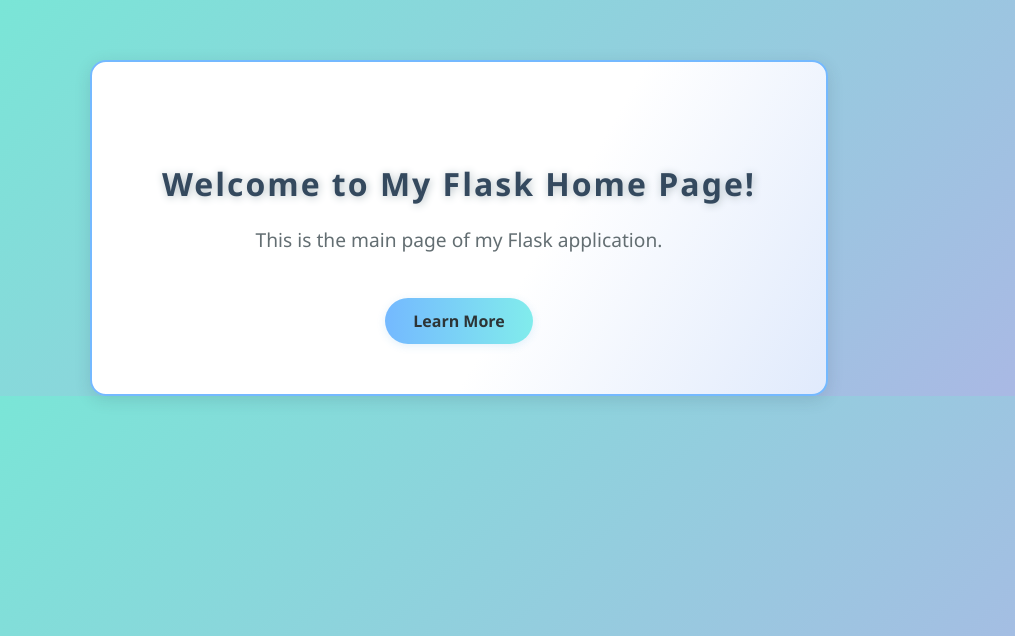
After one commit to PrajwalMalokar/devops-git-task, a Flask app: page /home in a window 1280 px wide. The commit adds this page. Shown: the top 636 px of the page, without its empty margins (181-1196 px from the left). Run offline with Flask 3, Linux system fonts and the light colour scheme.

Commit message:
Added Home Page

```diff
--- a/app.py
+++ b/app.py
@@ -6,5 +6,9 @@ app = Flask(__name__)
 def login():
     return render_template('login.html')
 
+@app.route('/home')
+def home():
+    return render_template('index.html')
+
 if __name__=='__main__':
     app.run(debug=True, host='0.0.0.0', port=5000)
--- /dev/null
+++ b/templates/index.html
@@ -0,0 +1,60 @@
+<!DOCTYPE html>
+<html lang="en">
+<head>
+    <meta charset="UTF-8">
+    <title>Flask Home Page</title>
+    <style>
+        body {
+            background: linear-gradient(135deg, #74ebd5 0%, #ACB6E5 100%);
+            font-family: 'Segoe UI', Arial, sans-serif;
+            margin: 0;
+            padding: 0;
+            text-align: center;
+        }
+        h1 {
+            color: #34495e;
+            margin-top: 50px;
+            letter-spacing: 2px;
+            text-shadow: 1px 1px 8px #b2bec3;
+        }
+        p {
+            color: #636e72;
+            font-size: 1.2em;
+            margin-bottom: 20px;
+        }
+        .container {
+            background: linear-gradient(120deg, #ffffff 60%, #e0eafc 100%);
+            border-radius: 16px;
+            box-shadow: 0 4px 16px rgba(44, 62, 80, 0.15);
+            display: inline-block;
+            padding: 50px 70px;
+            margin-top: 60px;
+            border: 2px solid #74b9ff;
+        }
+        .btn {
+            display: inline-block;
+            padding: 12px 28px;
+            margin-top: 25px;
+            background: linear-gradient(90deg, #74b9ff 0%, #81ecec 100%);
+            color: #2d3436;
+            font-weight: bold;
+            border: none;
+            border-radius: 25px;
+            box-shadow: 0 2px 8px rgba(52, 152, 219, 0.15);
+            cursor: pointer;
+            transition: background 0.3s;
+            text-decoration: none;
+        }
+        .btn:hover {
+            background: linear-gradient(90deg, #81ecec 0%, #74b9ff 100%);
+        }
+    </style>
+</head>
+<body>
+    <div class="container">
+        <h1>Welcome to My Flask Home Page!</h1>
+        <p>This is the main page of my Flask application.</p>
+        <a href="#" class="btn">Learn More</a>
+    </div>
+</body>
+</html>
```
Also changed, not shown: templates/login.html (+30 -35 lines).
